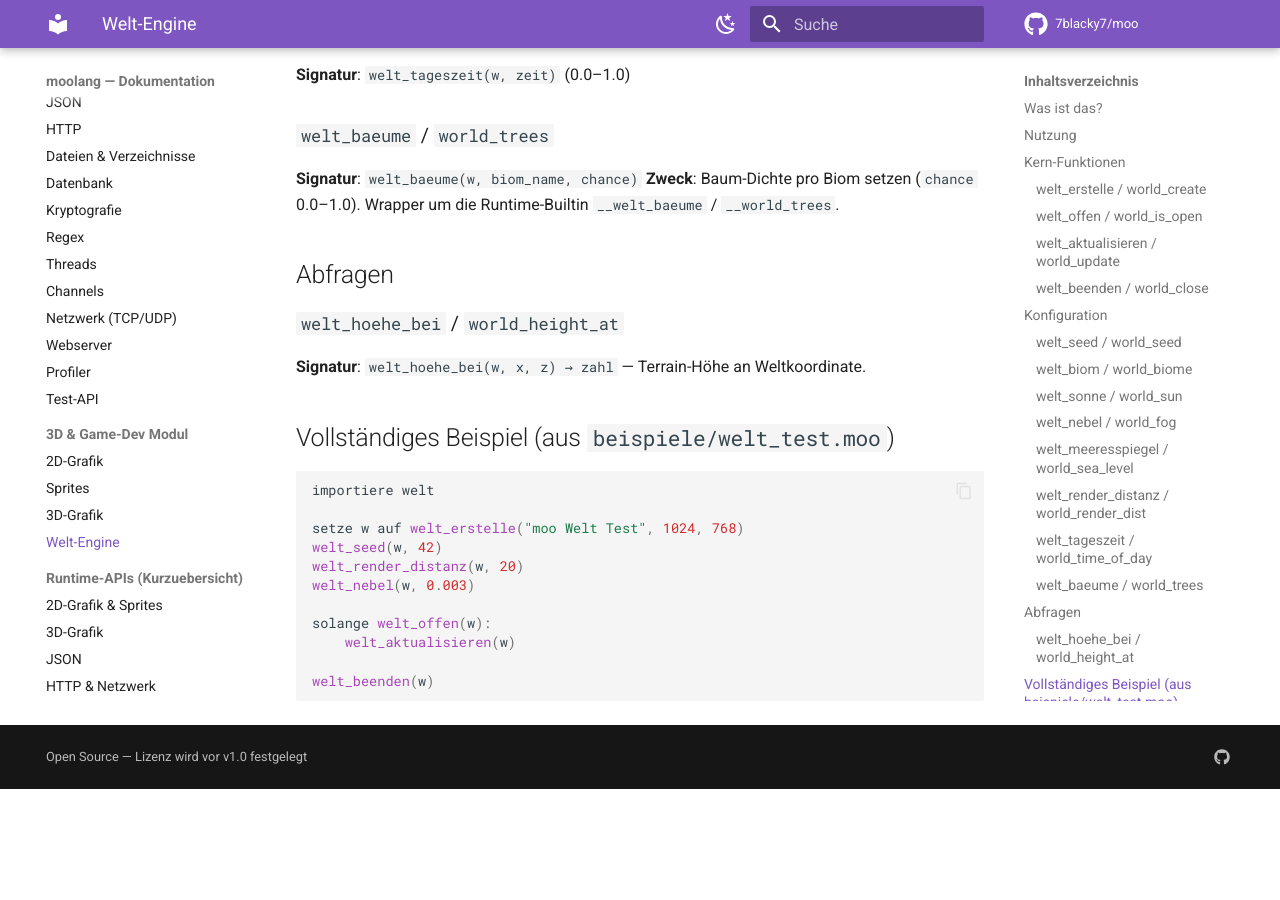
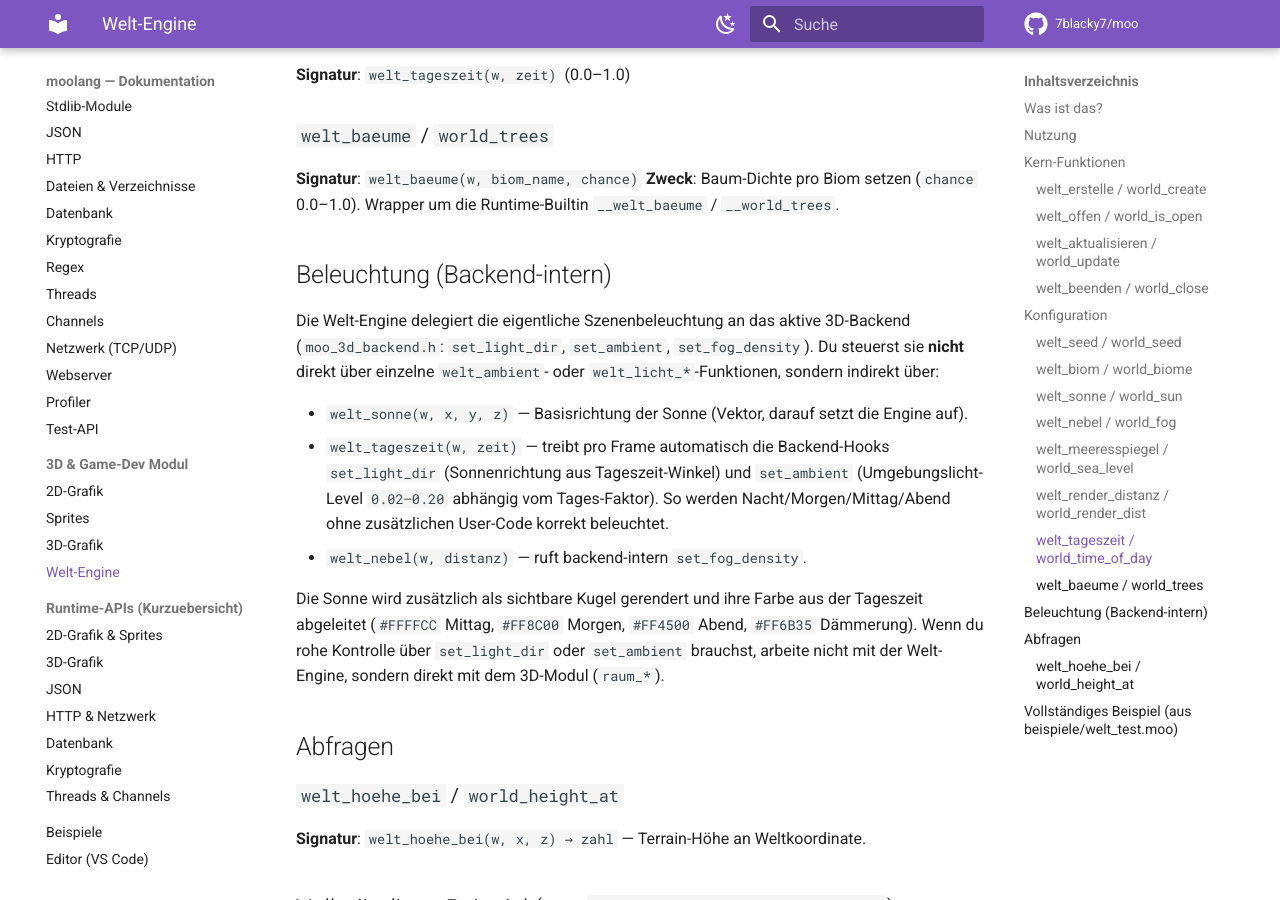
Before and after one commit to 7blacky7/moolang-docs, an MkDocs documentation site: the page built from docs/referenz/welt.md, in a window 1280 px wide and 900 px high, scrolled down 1786 px. Built offline with MkDocs 1.6.1 and Material for MkDocs 9.7.7, drawn with Linux system fonts in a browser that asks for light colours; comment, search, counter and statistics services are not loaded; before the commit the page ends 2575 px from its top, so only the background shows below that.

Commit message:
prioD3(docs,welt): Beleuchtung-Abschnitt (Backend-Hooks ambient/light_dir)
Dokumentiert wie welt_sonne + welt_tageszeit + welt_nebel intern die
moo_3d_backend-Hooks set_light_dir/set_ambient/set_fog_density ansteuern,
und warum es bewusst KEIN welt_ambient/welt_licht gibt (Engine leitet
ambient aus Tageszeit ab, 0.02–0.20). Sonnen-Farbverlauf
(Mittag/Morgen/Abend/Daemmerung) ebenfalls ergaenzt.

Quelle: compiler/runtime/moo_world.c:508-553 (Tageszeit-Ableitung +
Backend-Dispatch) + moo_3d.c:219-234 (Backend-Hooks).

Co-Authored-By: Claude Opus 4.6 (1M context) <noreply@anthropic.com>

```diff
--- a/docs/referenz/welt.md
+++ b/docs/referenz/welt.md
@@ -76,6 +76,27 @@ importiere welt
 **Zweck**: Baum-Dichte pro Biom setzen (`chance` 0.0–1.0). Wrapper um die
 Runtime-Builtin `__welt_baeume` / `__world_trees`.
 
+## Beleuchtung (Backend-intern)
+
+Die Welt-Engine delegiert die eigentliche Szenenbeleuchtung an das aktive
+3D-Backend (`moo_3d_backend.h`: `set_light_dir`, `set_ambient`, `set_fog_density`).
+Du steuerst sie **nicht** direkt über einzelne `welt_ambient`- oder
+`welt_licht_*`-Funktionen, sondern indirekt über:
+
+- `welt_sonne(w, x, y, z)` — Basisrichtung der Sonne (Vektor, darauf setzt die
+  Engine auf).
+- `welt_tageszeit(w, zeit)` — treibt pro Frame automatisch die Backend-Hooks
+  `set_light_dir` (Sonnenrichtung aus Tageszeit-Winkel) und `set_ambient`
+  (Umgebungslicht-Level `0.02–0.20` abhängig vom Tages-Faktor). So werden
+  Nacht/Morgen/Mittag/Abend ohne zusätzlichen User-Code korrekt beleuchtet.
+- `welt_nebel(w, distanz)` — ruft backend-intern `set_fog_density`.
+
+Die Sonne wird zusätzlich als sichtbare Kugel gerendert und ihre Farbe aus
+der Tageszeit abgeleitet (`#FFFFCC` Mittag, `#FF8C00` Morgen, `#FF4500` Abend,
+`#FF6B35` Dämmerung). Wenn du rohe Kontrolle über `set_light_dir` oder
+`set_ambient` brauchst, arbeite nicht mit der Welt-Engine, sondern direkt mit
+dem 3D-Modul (`raum_*`).
+
 ## Abfragen
 
 ### `welt_hoehe_bei` / `world_height_at`
```
